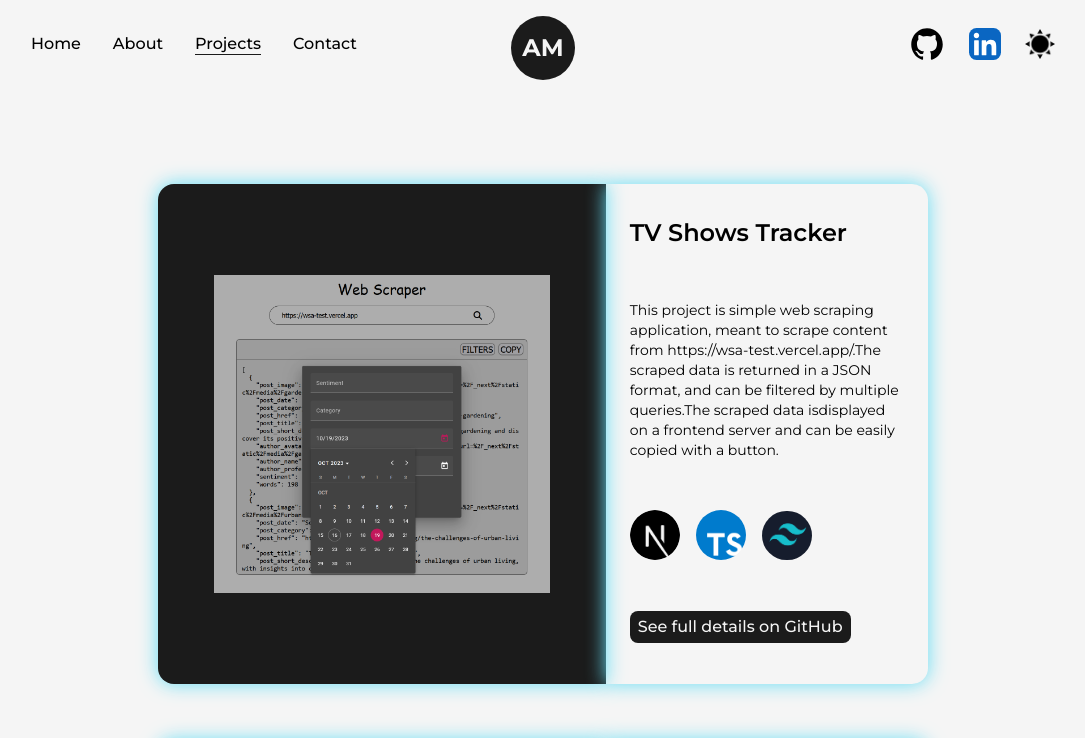
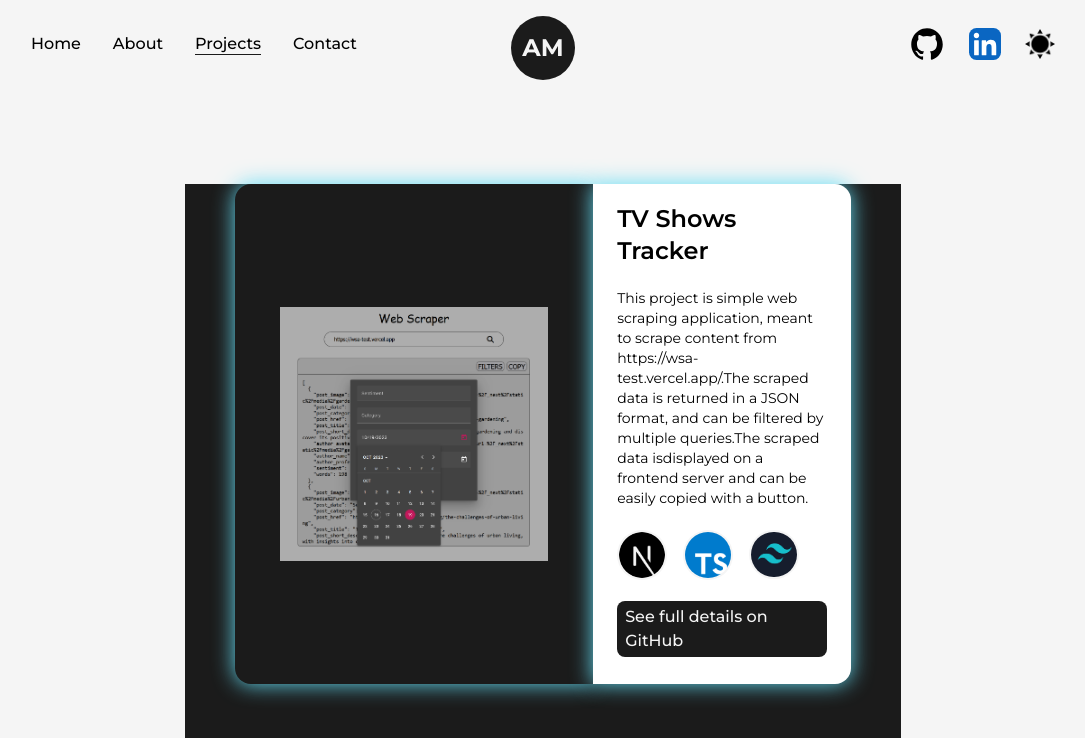
Before and after one commit to Marinescu-Alexandra/Portofolio, a Next.js app: page /projects in a window 1280 px wide. Shown: the top 738 px of the page, without its empty margins (97-1182 px from the left). Built offline with nearby package versions, Linux system fonts and the light colour scheme.

Commit message:
small style changes

```diff
--- a/src/components/about/biography.tsx
+++ b/src/components/about/biography.tsx
@@ -16,12 +16,12 @@ const Biography = ({ innerRef }: { innerRef: RefObject<HTMLDivElement> }) => {
                     transition={{ duration: 0.5, type: "spring" }}
                 >
                     <div className="w-full h-full flex justify-center items-center border-[1px] border-dark/10 dark:border-light rounded-2xl
-                                  bg-light dark:bg-dark shadow-xl"
+                                  bg-white dark:bg-dark shadow-xl"
                     >
                         <div className="flex flex-col justify-between items-center w-[75%] h-[full-75px]">
                             <div className="font-bold text-gray-700 rounded-full shadow-xl absolute top-0 mt-[-75px]
                             bg-light border-[2px] border-dark/10 font-mono w-[150px] h-[150px]">
-                                <Image src={profilePic} alt="ProfilePicture" className="w-[150px] h-[150px] rounded-full" priority
+                                <Image src={profilePic} alt="ProfilePicture" className="w-[150px] h-[150px] rounded-full border-2 border-white" priority
                                     sizes="(max-width: 768px) 100vw,
                                            (max-width: 1200px) 50vw,
                                             50vw"
--- a/src/components/navbar/navbar.tsx
+++ b/src/components/navbar/navbar.tsx
@@ -107,7 +107,7 @@ const NavBar = () => {
                 </svg>
             </button>
 
-            <motion.div className="fixed top-0 -left-1 bottom-0 w-[300px] bg-lightDark dark:bg-gray z-10
+            <motion.div className="fixed top-0 -left-1 bottom-0 w-[300px] bg-lightGray dark:bg-gray z-10
             flex flex-col items-center justify-start space-y-16"
                 animate={isMenuOpen ? "open" : "closed"}
                 variants={{
@@ -167,17 +167,17 @@ const NavBar = () => {
 
             </motion.div>
 
-
-
             <nav className='flex-1 sm-desktop:hidden'>
                 <CustomLink href="/" title="Home" className='mr-4' />
                 <CustomLink href="/about" title="About" className='mx-4' />
                 <CustomLink href="/projects" title="Projects" className='mx-4' />
                 <CustomLink href="/contact" title="Contact" className='ml-4' />
             </nav>
+
             <div className='top-2 flex-1 sm-desktop:hidden'>
                 <Logo />
             </div>
+
             <nav className='flex flex-row items-center justify-end flex-wrap flex-1 sm-desktop:hidden'>
 
                 <motion.a href="https://github.com/Marinescu-Alexandra" target={"_blank"}
--- a/src/pages/contact.tsx
+++ b/src/pages/contact.tsx
@@ -1,5 +1,4 @@
 import React from "react";
-import { motion } from "framer-motion";
 
 const contact = () => {
     return (
--- a/src/pages/index.tsx
+++ b/src/pages/index.tsx
@@ -37,7 +37,6 @@ export default function Home() {
                             className="flex items-center bg-dark text-light p-2.5 px-6 rounded-lg text-lg font-semibold
                                         hover:bg-light hover:text-dark border-2 border-solid border-transparent hover:border-dark
                                         dark:text-dark dark:bg-light hover:dark:bg-dark hover:dark:text-light hover:dark:border-light"
-
                         >
                             Resume
                             <LinkArrow className="w-6 ml-1.5"/>
--- a/src/pages/projects.tsx
+++ b/src/pages/projects.tsx
@@ -6,15 +6,16 @@ import webscraper from "@/images/webscraper.png"
 import nextjs from "@/icons/nextjs.png"
 import typescript from "@/icons/typescript.png"
 import tailwind from "@/icons/tailwind.png"
+import Layout from "@/components/layouts/layout";
 
 const CardHorizontal = ({ title, link, info, icons }: { title: string, link: string, info: string, icons: Array<StaticImageData> }) => {
     return (
         <>
-            <div className="w-full flex flex-row justify-center items-center sm-desktop:flex-col sm-desktop:my-24 ">
+            <div className="w-full flex flex-row justify-center items-center sm-desktop:flex-col">
                 <motion.div className="w-[50%] bg-dark h-[500px] rounded-l-2xl flex items-center justify-center dark:bg-lightDark
-                lapt sm-desktop:w-[90%] lapt sm-desktop:rounded-t-2xl lapt sm-desktop:rounded-b-none sm-desktop:h-auto shadow-glow"
-                    initial={{ boxShadow: 'none' }}
-                    animate={{ boxShadow: '0 0 20px #65ddf4' }}
+                sm-desktop:w-[90%] sm-desktop:rounded-t-2xl sm-desktop:rounded-b-none sm-desktop:h-auto shadow-glow"
+                    initial={{ boxShadow: '0 0 5px #65ddf4' }}
+                    animate={{ boxShadow: '0 0 22px #65ddf4' }}
                     transition={{
                         duration: 2,
                         ease: "linear",
@@ -25,9 +26,9 @@ const CardHorizontal = ({ title, link, info, icons }: { title: string, link: str
                     <Image src={webscraper} alt="ProfilePicture" className="w-[75%] h-[95%] rounded-2xl" style={{ objectFit: "contain" }} />
                 </motion.div>
                 <motion.div className="w-[36%] h-[500px] rounded-r-2xl flex flex-col justify-around items-left sm-desktop:w-[90%]
-                sm-desktop:rounded-t-none sm-desktop:rounded-b-2xl sm-desktop:h-auto shadow-glow"
-                    initial={{ boxShadow: 'none' }}
-                    animate={{ boxShadow: '0 0 20px #65ddf4' }}
+                sm-desktop:rounded-t-none sm-desktop:rounded-b-2xl sm-desktop:h-auto shadow-glow bg-white dark:bg-dark"
+                    initial={{ boxShadow: '0 0 5px #65ddf4' }}
+                    animate={{ boxShadow: '0 0 22px #65ddf4' }}
                     transition={{
                         duration: 2,
                         ease: "linear",
@@ -43,11 +44,16 @@ const CardHorizontal = ({ title, link, info, icons }: { title: string, link: str
                     </p>
                     <div className="flex flex-row justify-left items-center mx-6 space-x-4 mb-4">
                         {icons.map((icon) =>
-                            <Image src={icon} alt="nextjsImage" className="rounded-full bg-light sm-desktop:h-[30px] sm-desktop:w-[30px]" width={50} height={50} />
+                            <Image
+                                src={icon}
+                                alt="nextjsImage"
+                                className="rounded-full bg-light sm-desktop:h-[30px] sm-desktop:w-[30px] border-2"
+                                width={50}
+                                height={50} />
                         )}
                     </div>
                     <div className="flex text-medium font-medium text-light mx-6 mb-6 dark:text-dark">
-                        <a className="rounded-lg bg-dark px-2 py-1 left-0 dark:bg-light">
+                        <a className="rounded-lg bg-dark px-2 py-1 left-0 dark:bg-black dark:text-light dark:border-2 dark:border-light">
                             See full details on GitHub
                         </a>
                     </div>
@@ -74,11 +80,17 @@ const projects = () => {
                 <title>Alexandra Marinescu</title>
                 <meta name="description" content="content" />
             </Head>
-            <div className="min-h-screen w-[70%] flex-col flex justify-center items-center mx-auto my-24 sm-desktop:my-[50px] tablet:w-[90%] space-y-14">
-                {details.map((project) =>
-                    <CardHorizontal title={`${project.title}`} link={`${project.link}`} info={`${project.info}`} icons={project.icons} />
-                )}
-            </div>
+            <main>
+                <Layout>
+                    <div className="min-h-screen w-[70%] flex-col flex justify-center items-center mx-auto tablet:w-[90%]
+                                    gap-y-28 mt-24 sm-desktop:gap-y-20 bg-dark">
+                        {details.map((project) =>
+                            <CardHorizontal title={`${project.title}`} link={`${project.link}`} info={`${project.info}`} icons={project.icons} />
+                        )}
+                    </div>
+                </Layout>
+            </main>
+
         </>
 
     )
--- a/tailwind.config.ts
+++ b/tailwind.config.ts
@@ -21,6 +21,7 @@ const config: Config = {
                 dark: "#1b1b1b",
                 darkSecondary: "#383636",
                 gray: "#636161",
+                lightGray: "#EBEBEB",
                 light: "#f5f5f5",
                 lightDark: "#d9d4d4",
                 primary: "#65ddf4",
```
